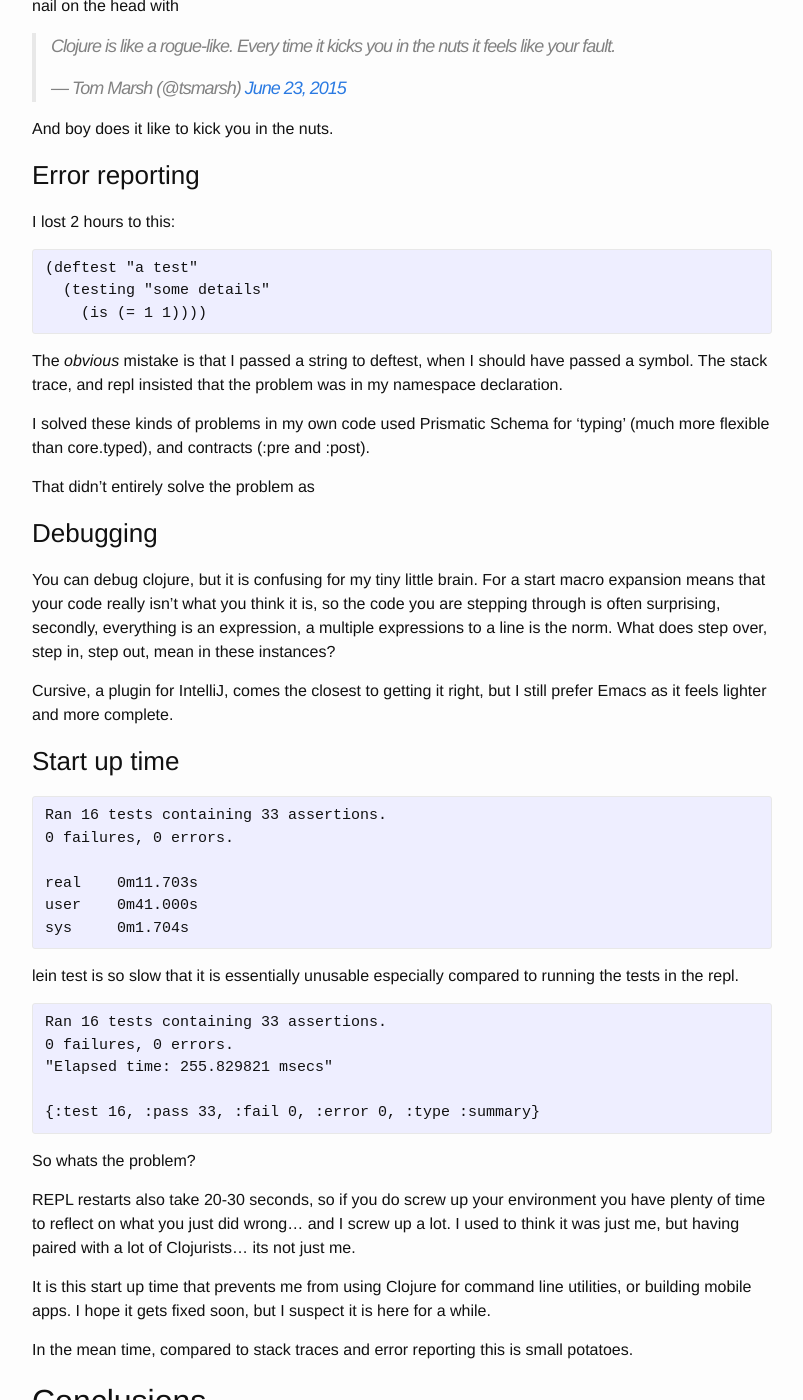
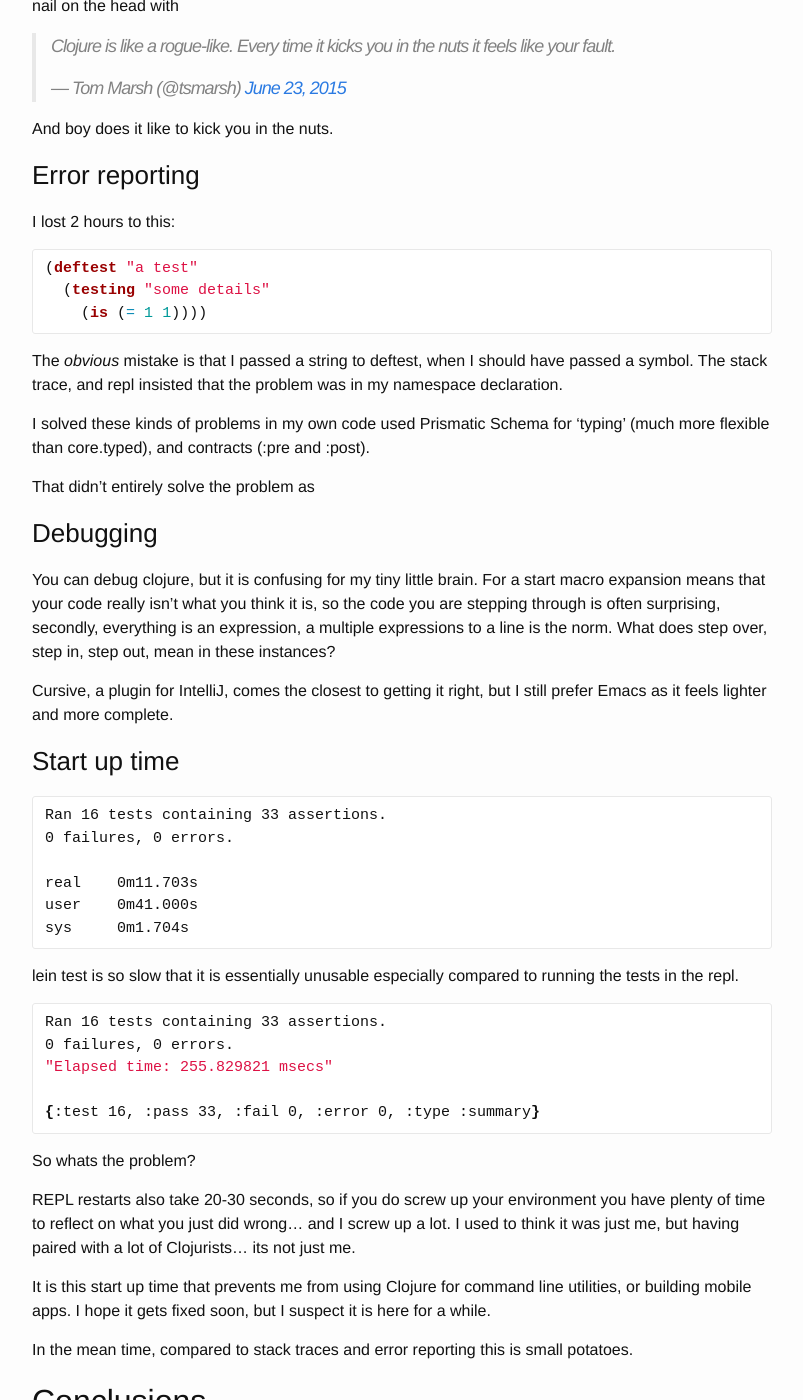
Before and after one commit to tsmarsh/blog, a Jekyll site: the page built from _posts/2015-07-09-STL-Log.markdown, in a window 1280 px wide and 1400 px high, scrolled down 6234 px. Shown: the whole window, without its empty margins (238-1041 px from the left). Built offline with Jekyll 4.4.1, drawn with Linux system fonts in a browser that asks for light colours; comment, search, counter and statistics services are not loaded; some of the changed text lies outside the part shown.

Commit message:
Improved code blocks

```diff
--- a/_posts/2015-07-09-STL-Log.markdown
+++ b/_posts/2015-07-09-STL-Log.markdown
@@ -143,22 +143,25 @@ Wait, what does that even mean? How can I have 100% coverage and only
 
 So clojure is terse, like really, really terse.
 
-<pre>
+~~~
 (assoc {} :id 5)
-</pre>
+~~~
+{: .language-clojure}
 
 is equivalent to
 
-<pre>
+~~~
 Map<Object, Object> map = new HashMap();
 map.put("id", 5);
-</pre>
+~~~
+{: .language-java}
 
 actually that's not true
 
-<pre>
+~~~
 {:id 5}
-</pre>
+~~~
+{: .language-clojure}
 
 is the equivalent, and that doesn't even begin to describe the real
 differences in those statements. The Clojure map is both persistent
@@ -189,23 +192,26 @@ I was 50% less productive in Clojure that Java.
 
 Take a look at this:
 
-<pre>
+~~~
 (defn [xs]
    (reduce (fn [d [k v]] (merge-with conj d {k [v]})) {} xs)))
-</pre>
+~~~
+{: .language-clojure}
 
 This function takes something that looks like:
 
-<pre>
+~~~
 [[:a 5] [:b 6] [:a 3]]
-</pre>
+~~~
+{: .language-clojure}
 
 and transform it into:
 
-<pre>
+~~~
 {:a [5 3]
  :b [6]}
-</pre>
+~~~
+{: .language-clojure}
 
 How do you get close to that in Java? More to the point, how do you
 get close to that in Java and be thread safe?
@@ -361,11 +367,12 @@ And boy does it like to kick you in the nuts.
 
 I lost 2 hours to this:
 
-<pre>
+~~~
 (deftest "a test"
   (testing "some details"
     (is (= 1 1))))
-</pre>
+~~~
+{: .language-clojure}
 
 The _obvious_ mistake is that I passed a string to deftest, when I
 should have passed a symbol. The stack trace, and repl insisted that
@@ -391,25 +398,27 @@ but I still prefer Emacs as it feels lighter and more complete.
 
 ### Start up time
 
-<pre>
+~~~
 Ran 16 tests containing 33 assertions.
 0 failures, 0 errors.
 
 real	0m11.703s
 user	0m41.000s
 sys	0m1.704s
-</pre>
+~~~
+{: .language-shell}
 
 lein test is so slow that it is essentially unusable especially
 compared to running the tests in the repl.
 
-<pre>
+~~~
 Ran 16 tests containing 33 assertions.
 0 failures, 0 errors.
 "Elapsed time: 255.829821 msecs"
 
 {:test 16, :pass 33, :fail 0, :error 0, :type :summary}
-</pre>
+~~~
+{: .language-shell}
 
 So whats the problem?
 
--- a/_sass/_base.scss
+++ b/_sass/_base.scss
@@ -129,7 +129,6 @@ code {
     font-size: 15px;
     border: 1px solid $grey-color-light;
     border-radius: 3px;
-    background-color: #eef;
 }
 
 code {
```
